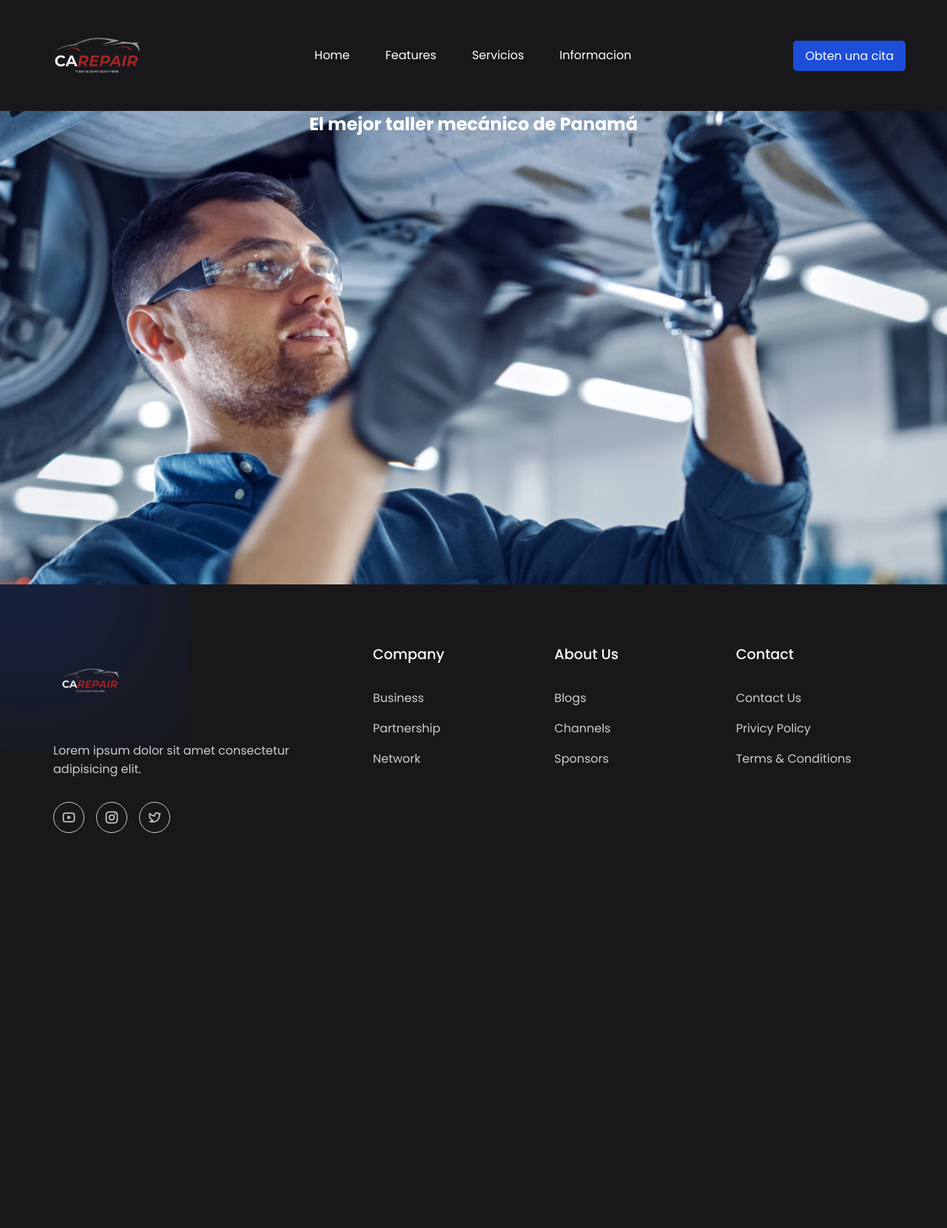
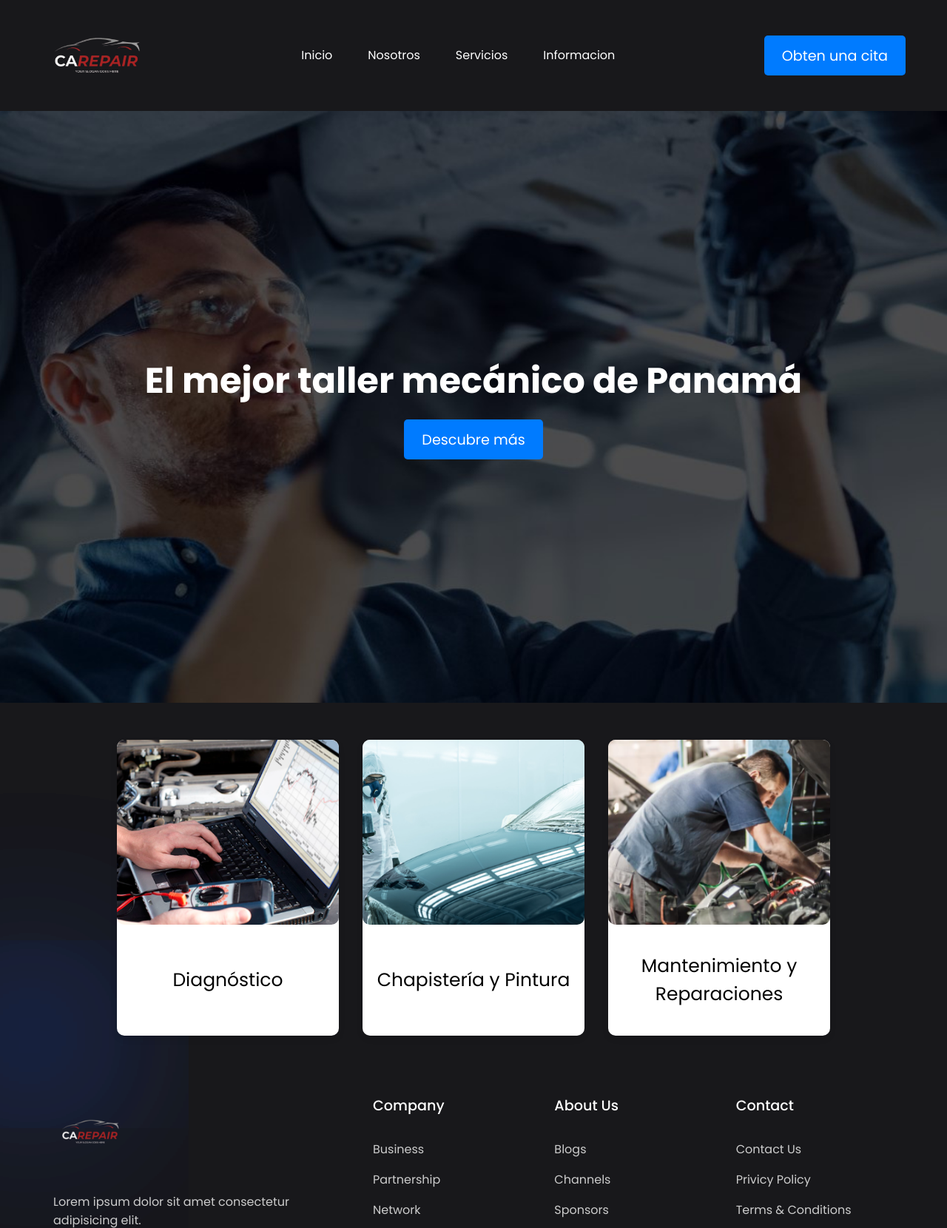
Before and after one commit to ElGuapoX/juan_mecanico, a PHP site: page /juan_mecanico/php/cliente/home.html in a window 1280 px wide. Shown: the top 1660 px of the page at 74% size. Before the commit the page ends 1126 px from the top, so only its background shows below. Run offline with PHP 8.4, Linux system fonts and the light colour scheme.

```diff
--- a/css/style.css
+++ b/css/style.css
@@ -68,18 +68,19 @@ nav{
     text-align: center;
 }
 
-.btn{
-    padding: 0.5rem 1rem;
-    font-size: 1rem;
-    color: #fff;
-    background-color: #1d4ed8;
-    border-radius: 5px;
-    cursor: pointer;
-    transition: all 0.3s ease;
+.btn {
+    display: inline-block; /* Asegura que el botón se comporte correctamente */
+    padding: 0.8rem 1.5rem; /* Ajusta el relleno del botón */
+    font-size: 1.2rem; /* Tamaño del texto del botón */
+    color: white; /* Color del texto */
+    background-color: #007BFF; /* Cambia al color que prefieras */
+    text-decoration: none; /* Elimina el subrayado */
+    border-radius: 5px; /* Bordes redondeados */
+    transition: background-color 0.3s ease; /* Animación suave en hover */
 }
 
-.btn:hover{
-    background-color: #1e40af;
+.btn:hover {
+    background-color: #0056b3;
 }
 
 .container{
@@ -139,19 +140,67 @@ nav{
     background-size: cover;
     background-repeat: no-repeat;
     background-position: center;
-    height: 40rem; /* Ajusta la altura */
+    height: 50rem; /* Ajusta la altura */
     width: 100%;
+    display: flex;
+    flex-direction:column;
+    justify-content: center; /* Centrado vertical */
+    align-items: center; /* Centrado horizontal */
+    text-align: center;
 }
 
 .publicidad h1 {
     color: white;
-    text-align: center;
-
+    font-size: 3rem; /* Ajusta el tamaño del texto */
+    margin-bottom: 1rem; /* Espaciado entre el título y el botón */
 }
 
+.serv-general {
+    display: flex;
+    justify-content: center;
+    align-items: flex-start;
+    gap: 2rem;
+    flex-wrap: wrap;
+    margin-top: 50px;
+}
 
+.serv-item {
+    display: flex;
+    flex-direction: column;
+    align-items: center;
+    text-align: center;
+    padding: 0rem;
+    border-radius: 10px;
+    box-shadow: 0 4px 8px rgba(0, 0, 0, 0.1);
+    background-color: #fff;
+    width: 300px;
+    height: 400px;
+    box-sizing: border-box;
+}
 
+.serv-item img {
+    width: 300px;
+    height: 250px;
+    border-radius: 10px;
+    margin: 0;
+    object-fit: cover;
+}
 
+.serv-item img:hover{
+    transform: scale(1.05);
+    transition-duration: 0.5s;
+}
+
+.serv-item p {
+    font-size: 25px;
+    color: black;
+    margin: 0;
+    flex-grow: 1;
+    display: flex;
+    align-items: center;
+    justify-content: center;
+    text-align: center;
+}
 
 /*css para footer*/
 footer{
--- a/php/cliente/home.html
+++ b/php/cliente/home.html
@@ -15,8 +15,8 @@
         </a>
     </div>
     <ul class="nav-links">
-        <li class="link"><a href="home.html">Home</a></li>
-        <li id="link1" class="link"><a href="#">Features</a></li>
+        <li class="link"><a href="home.html">Inicio</a></li>
+        <li id="link1" class="link"><a href="nosotros.html">Nosotros</a></li>
         <li id="link2" class="link"><a href="servicios.html">Servicios</a></li>
         <li id="link3" class="link"><a href="#">Informacion</a></li>
     </ul>
@@ -25,7 +25,24 @@
 <header>
     <section class="publicidad">
         <h1>El mejor taller mecánico de Panamá</h1>
+        <a href="#" class="btn">Descubre más</a>
     </section>
+
+    <section class="serv-general">
+        <div class="serv-item">
+            <img src="../../images/Diagnostico.png" alt="Diagnostico">
+            <p>Diagnóstico</p>
+        </div>
+        <div class="serv-item">
+            <img src="../../images/Chapisteria y Pintura.png" alt="Chapisteria">
+            <p>Chapistería y Pintura</p>
+        </div>
+        <div class="serv-item">
+            <img src="../../images/Mantenimiento y reparaciones.png" alt="Mantenimiento">
+            <p>Mantenimiento y Reparaciones</p>
+        </div>
+    </section>
+
 
 </header>
 
```
Also changed, not shown: images/fondomecanico.jpg.
